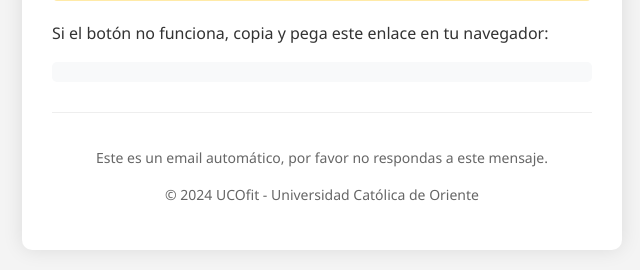
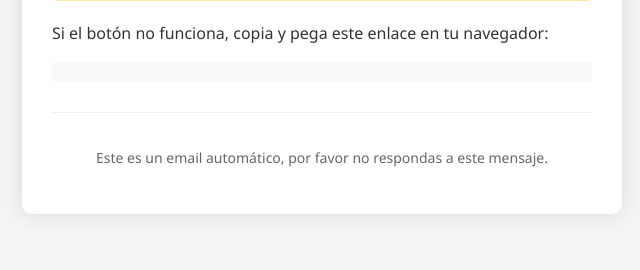
Before and after one commit to slpc6/UCOfit-back, a Python web app: template src/templates/password_recovery.html in a window 1280 px wide. Shown: the part 662-932 px from the top of the page, without its empty margins (318-958 px from the left). After the commit the page ends 829 px from the top, so only its background shows below. Run offline with Jinja, Linux system fonts and the light colour scheme; the template is opened without the code that fills it, so the values that code supplies are empty.

Commit message:
fix: templates parra los emails

```diff
--- a/src/templates/password_recovery.html
+++ b/src/templates/password_recovery.html
@@ -104,7 +104,6 @@
 
         <div class="footer">
             <p>Este es un email automático, por favor no respondas a este mensaje.</p>
-            <p>© 2024 UCOfit - Universidad Católica de Oriente</p>
         </div>
     </div>
 </body>
--- a/src/templates/password_reset_confirmation.html
+++ b/src/templates/password_reset_confirmation.html
@@ -88,7 +88,6 @@
 
         <div class="footer">
             <p>Este es un email automático, por favor no respondas a este mensaje.</p>
-            <p>© 2024 UCOfit - Universidad Católica de Oriente</p>
         </div>
     </div>
 </body>
```
